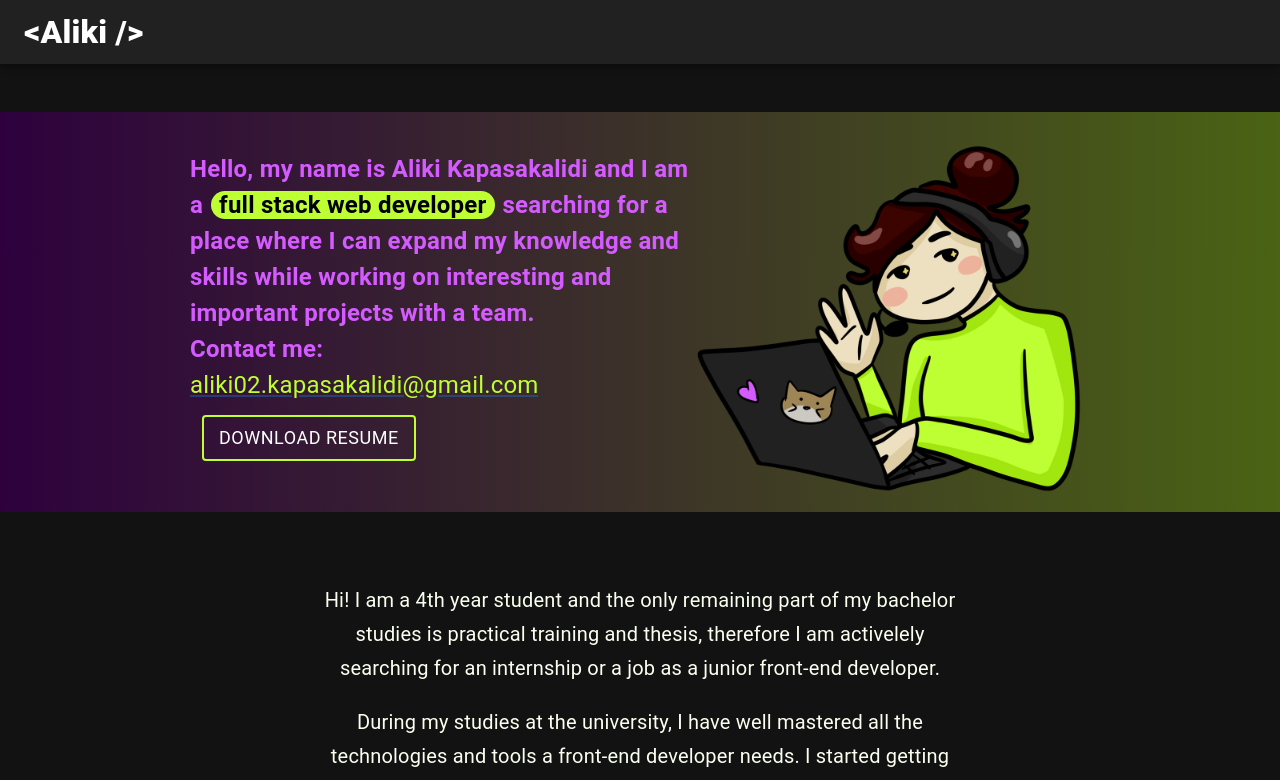
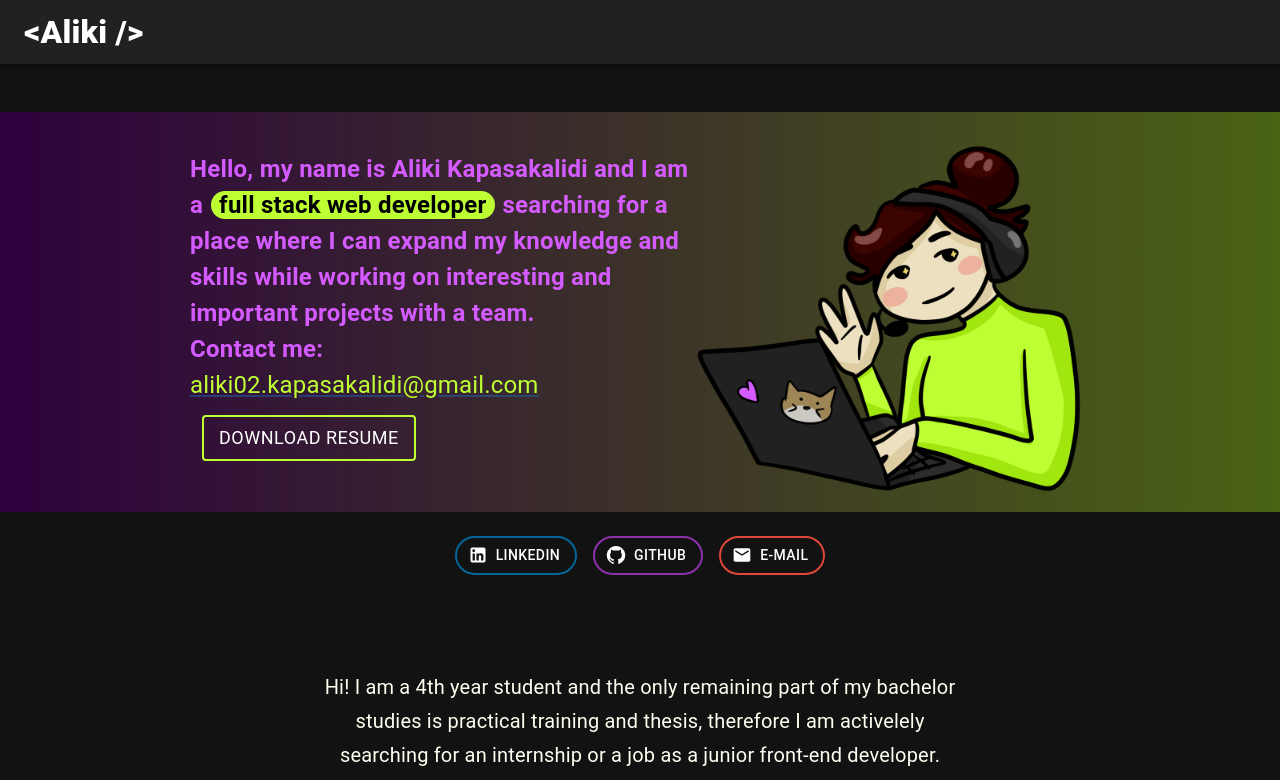
Before and after one commit to AlikiKap/portfolio_website, a React (Create React App) app: page / in a window 1280 px wide. Shown: the top 780 px of the page. Built offline with nearby package versions, Linux system fonts and the light colour scheme.

Commit message:
Added contact buttons to the top

```diff
--- a/src/components/Footer.tsx
+++ b/src/components/Footer.tsx
@@ -12,7 +12,8 @@ function Footer() {
     <Stack
             justifyContent="center"
             alignItems="center"
-            flexDirection="row">
+            flexDirection="row"
+            margin={2}>
         <Button variant='outlined' startIcon={<LinkedInIcon/>} style={{border:'2px solid #02659a', borderRadius: '32px', margin:'8px', color: 'white'}} href='https://www.linkedin.com/in/aliki-kapasakalidi-921891203'>LINKEDIN</Button>
         <Button variant='outlined' startIcon={<GitHubIcon/>} style={{border:'2px solid #8b31aa', borderRadius: '32px', margin:'8px', color: 'white'}} href='https://github.com/AlikiKap'>GITHUB</Button>
         <Button variant='outlined' startIcon={<EmailIcon/>} style={{border:'2px solid #de4739',borderRadius: '32px', margin:'8px', color: 'white'}} href='mailto:aliki02.kapasakalidi@gmail.com'>E-MAIL</Button>
--- a/src/pages/Home.tsx
+++ b/src/pages/Home.tsx
@@ -7,7 +7,8 @@ function Home() {
 
   return (
     <>
-      <Banner />
+      <Banner/>
+      <Footer/>
       <Grid
         container
         justifyContent="center"
```
